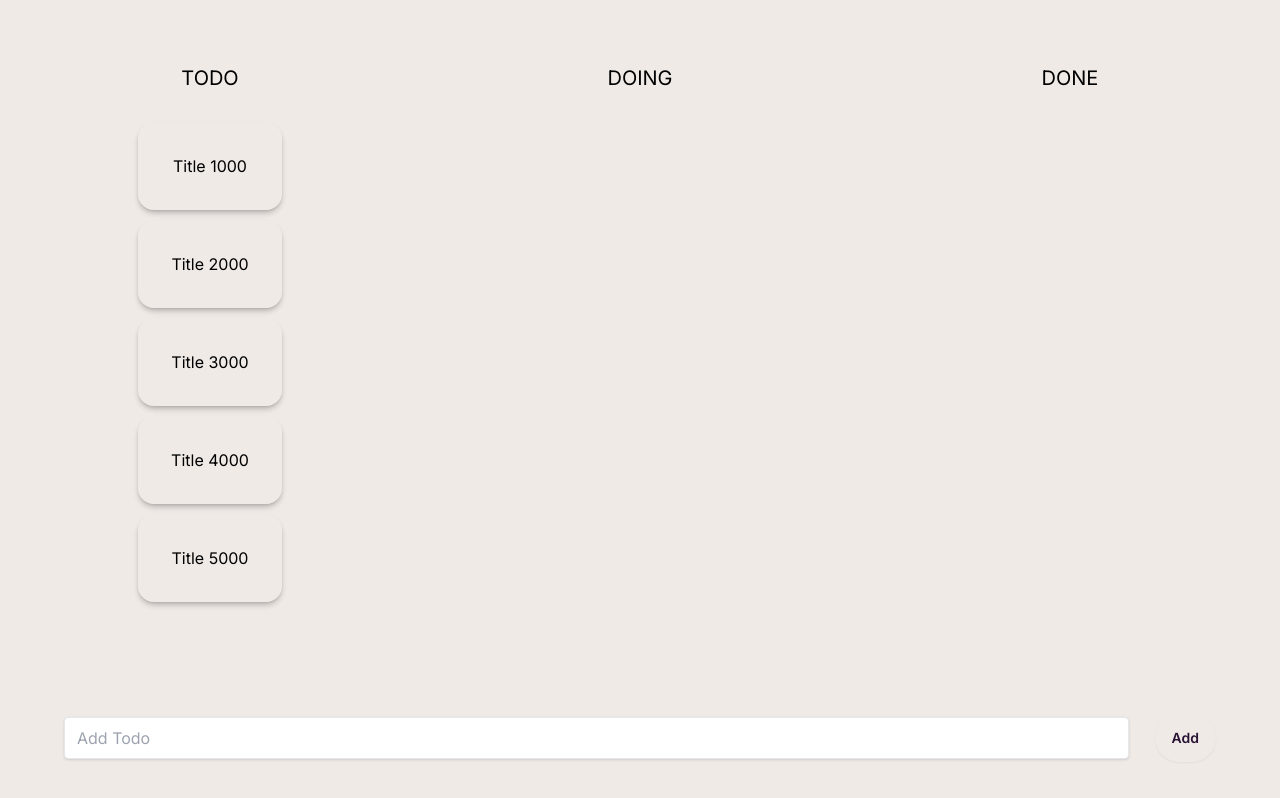
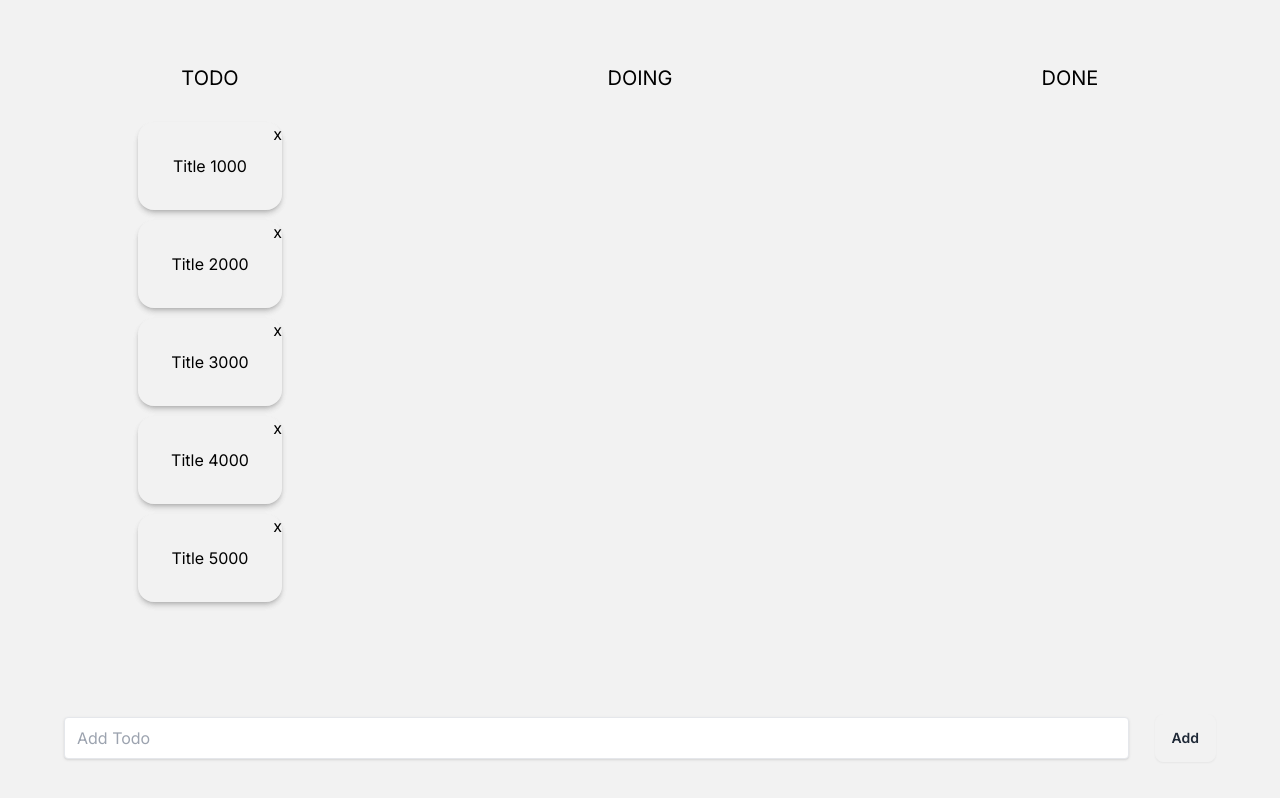
Before and after one commit to oluzr/kanban, a Next.js app: page / in a window 1280 px wide. Shown: the top 798 px of the page. Built offline with nearby package versions, Linux system fonts and the light colour scheme.

Commit message:
:sparkles: Feat : 칸반 삭제 및 localStorage 반영
새로고침 시 로컬스토리지 저장된 값으로 초기화 및 칸반 보드 삭제 핸들링

```diff
--- a/package.json
+++ b/package.json
@@ -16,6 +16,7 @@
     "react-apexcharts": "^1.4.1",
     "react-beautiful-dnd": "^13.1.1",
     "react-dom": "^18",
+    "react-icons": "^5.0.1",
     "styled-components": "^6.1.8"
   },
   "devDependencies": {
--- a/src/app/_component/AddCard.tsx
+++ b/src/app/_component/AddCard.tsx
@@ -1,16 +1,54 @@
-import React, { useState } from "react";
+import React, { useRef, useState } from "react";
 import styled from "styled-components";
-
-const AddCard = () => {
-  const [showForm, setShowForm] = useState<boolean>(false);
-  return <ShowBtn>add card</ShowBtn>;
+import Button from "./Button";
+import { TodoList } from "@/types/types";
+interface Prop {
+  setKanban: React.Dispatch<React.SetStateAction<TodoList>>;
+}
+const AddCard = ({ setKanban }: Prop) => {
+  const [content, setContent] = useState("");
+  const handleSubmit: React.FormEventHandler = (e) => {
+    e.preventDefault();
+    setKanban((prev) => {
+      return {
+        ...prev,
+        todo: [
+          ...prev.todo,
+          {
+            id: Date.now() + "",
+            title: content,
+            status: "todo",
+          },
+        ],
+      };
+    });
+    setContent("");
+  };
+  return (
+    <FormWrap onSubmit={handleSubmit}>
+      <input
+        onChange={(e) => setContent(e.target.value)}
+        className="shadow appearance-none border rounded w-full py-2 px-3 mr-4 text-grey-darker"
+        placeholder="Add Todo"
+        value={content}
+      />
+      <Button type="submit" btnClass="secondary">
+        Add
+      </Button>
+    </FormWrap>
+  );
 };
-
 export default AddCard;
 
+const FormWrap = styled.form`
+  padding: 3% 5%;
+  background: oklch(var(--b2));
+  display: flex;
+  align-items: center;
+  gap: 10px;
+`;
 const ShowBtn = styled.div`
   border: 1px dashed;
-
   padding: 20px;
   text-align: center;
 `;
--- a/src/app/_component/KanbanList.tsx
+++ b/src/app/_component/KanbanList.tsx
@@ -8,24 +8,33 @@ import {
   Droppable,
   DropResult,
 } from "react-beautiful-dnd";
-import { TodoList, TodoStatus } from "@/types/types";
+import { TodoItem, TodoList, TodoStatus } from "@/types/types";
 import AddCard from "./AddCard";
-
+import { IoMdClose } from "react-icons/io";
 interface Prop {
   item: TodoList;
   setKanban: React.Dispatch<React.SetStateAction<TodoList>>;
 }
 export const KanbanList = ({ item, setKanban }: Prop) => {
   const [enabled, setEnabled] = useState(false);
-
   const onDragEnd = ({ source, destination }: DropResult) => {
     if (!destination) return;
     const scourceKey = source.droppableId as TodoStatus;
     const destinationKey = destination.droppableId as TodoStatus;
-    const newItems = JSON.parse(JSON.stringify(item)) as typeof item;
-    const [targetItem] = newItems[scourceKey].splice(source.index, 1); // splice 메서드는 원본배열 직접 변경
-    newItems[destinationKey].splice(destination.index, 0, targetItem);
-    setKanban(newItems);
+    const _items = JSON.parse(JSON.stringify(item)) as typeof item;
+    const [targetItem] = _items[scourceKey].splice(source.index, 1); // splice 메서드는 원본배열 직접 변경
+    _items[destinationKey].splice(destination.index, 0, targetItem);
+    setKanban(_items);
+  };
+  const deleteTodo = (item: TodoItem) => {
+    setKanban((prev) => {
+      return {
+        ...prev,
+        [item.status as TodoStatus]: prev[item.status].filter(
+          (i) => item.id !== i.id
+        ),
+      };
+    });
   };
   useEffect(() => {
     const animation = requestAnimationFrame(() => setEnabled(true));
@@ -53,14 +62,19 @@ export const KanbanList = ({ item, setKanban }: Prop) => {
                       index={index}
                     >
                       {(provided) => (
-                        <div
+                        <CardItem
                           className="text-center shadow-md w-36 card bg-base-200"
                           ref={provided.innerRef}
                           {...provided.draggableProps}
                           {...provided.dragHandleProps}
+                          onClick={(e) => {
+                            if ((e.target as HTMLElement).nodeName === "BUTTON")
+                              deleteTodo(item);
+                          }}
                         >
                           <Card item={item} />
-                        </div>
+                          <button>x</button>
+                        </CardItem>
                       )}
                     </Draggable>
                   ))}
@@ -98,3 +112,11 @@ const List = styled.div`
     flex-direction: column;
   }
 `;
+const CardItem = styled.div`
+  position: relative;
+  button {
+    position: absolute;
+    top: 0;
+    right: 0;
+  }
+`;
--- a/src/app/_component/Wrap.tsx
+++ b/src/app/_component/Wrap.tsx
@@ -1,10 +1,11 @@
 "use client";
 import { TodoList } from "@/types/types";
-import React, { useState } from "react";
+import React, { useEffect, useState } from "react";
 import { KanbanList } from "./KanbanList";
 import AddCard from "./AddCard";
 import styled from "styled-components";
 import Button from "./Button";
+import { setLocalStorage } from "@/lib/lib";
 
 const Wrap = () => {
   const [kanban, setKanban] = useState<TodoList>({
@@ -16,18 +17,18 @@ const Wrap = () => {
     doing: [],
     done: [],
   });
+  useEffect(() => {
+    const _kanban = localStorage.getItem("kanban");
+    if (!_kanban || _kanban === undefined) return;
+    setKanban(JSON.parse(_kanban));
+  }, []);
+  useEffect(() => {
+    setLocalStorage(kanban);
+  }, [kanban]);
   return (
     <Wrapper>
       <KanbanList item={kanban} setKanban={setKanban}></KanbanList>
-      <FormWrap>
-        <input
-          className="shadow appearance-none border rounded w-full py-2 px-3 mr-4 text-grey-darker"
-          placeholder="Add Todo"
-        />
-        <Button type="submit" btnClass="secondary">
-          Add
-        </Button>
-      </FormWrap>
+      <AddCard setKanban={setKanban} />
     </Wrapper>
   );
 };
@@ -37,10 +38,3 @@ export default Wrap;
 const Wrapper = styled.div`
   height: 100%;
 `;
-const FormWrap = styled.form`
-  padding: 3% 5%;
-  background: oklch(var(--b2));
-  display: flex;
-  align-items: center;
-  gap: 10px;
-`;
--- a/src/app/layout.tsx
+++ b/src/app/layout.tsx
@@ -15,7 +15,7 @@ export default function RootLayout({
   children: React.ReactNode;
 }>) {
   return (
-    <html lang="en" data-theme="cupcake">
+    <html lang="en">
       <body className={inter.className}>{children}</body>
     </html>
   );
--- /dev/null
+++ b/src/lib/lib.ts
@@ -0,0 +1,3 @@
+export const setLocalStorage = (kanban) => {
+  localStorage.setItem("kanban", JSON.stringify(kanban));
+};
```
Also changed, not shown: 1 other file (tests, documents, lock files or other folders).
